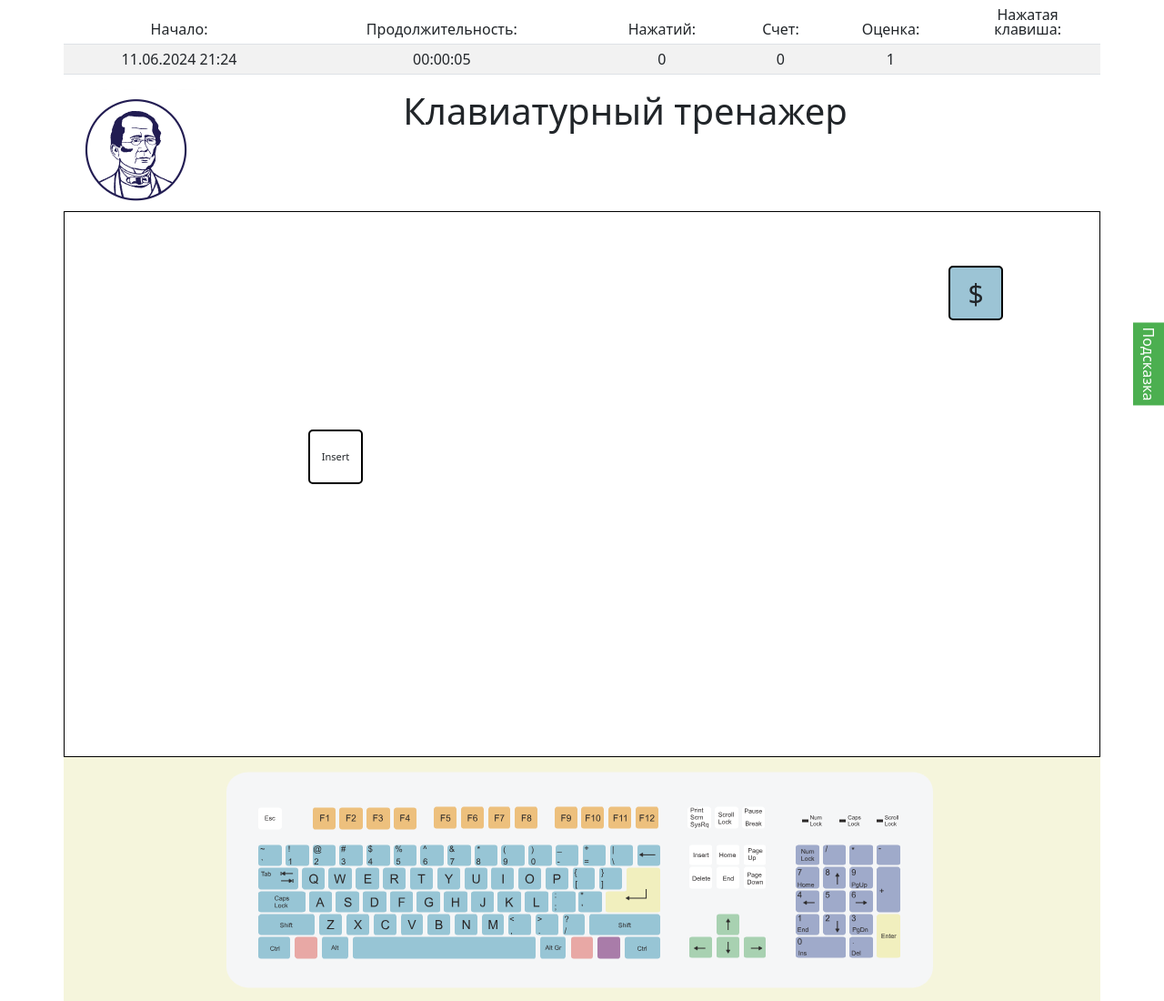
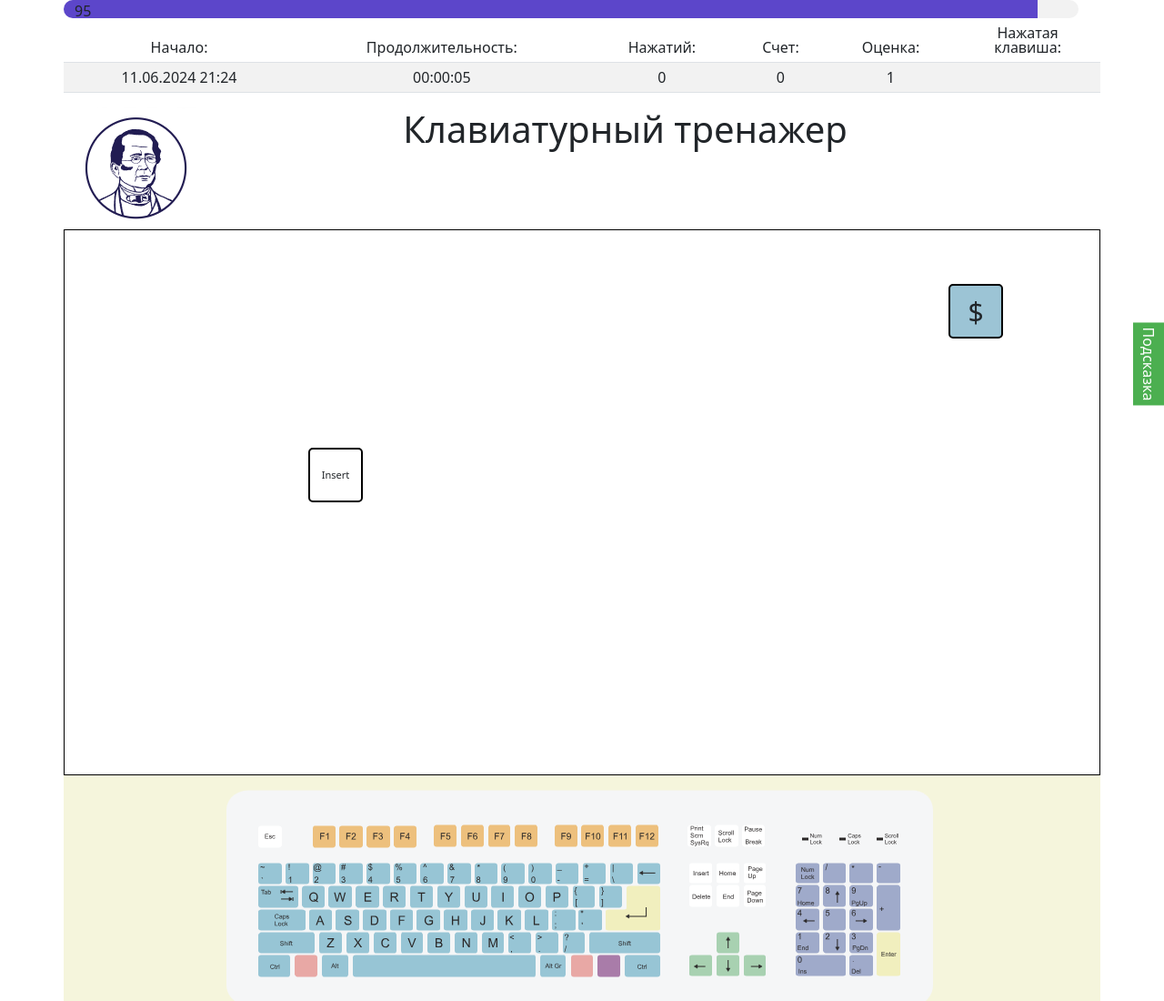
Before and after one commit to zayarniy/keyboardTrainingJS, a plain HTML site: page index.html in a window 1280 px wide. Shown: the top 1100 px of the page at 91% size. Drawn offline with nearby package versions, Linux system fonts and the light colour scheme.

Commit message:
Timer added

```diff
--- a/index.html
+++ b/index.html
@@ -14,6 +14,9 @@
 <body onload="load()">
     <div id="app">
         <div class="container">
+            <div class='row' id="timer-container">
+                <div  id="timer-line">{{timeLeft}}</div>
+              </div>
             <div class="row lh-1 text-center align-middle" style="color:black">
                 <table class="table text-center caption-top thead-light table-striped">
                     <tbody>
--- a/script.js
+++ b/script.js
@@ -30,6 +30,7 @@ let data =
     symbolsOnScreen: 0,
     symbolsPressed: 0,
     lastKeyPressed: '',
+    timeLeft:180,
     setWrongPressScore: -500,
     setDontPressScore: -1000,
     set5GradeScore: 20000,
@@ -58,13 +59,15 @@ function load() {
             }
         }
     );
+
+    timerLineInit();
     container = document.getElementById('keysContainer');
 
     qwertyKeyboard = document.getElementById('QwertyKeyboard'); setInterval(MoveSymbol, 2000);
     checkTimeStart();
     timerStart();
 
-    document.addEventListener("keydown", function () {
+    document.addEventListener("keydown", function (event) {
         event.preventDefault();
     })
     // Обработчик события нажатия клавиши
@@ -97,7 +100,7 @@ function load() {
 
         for (let i = 0; i < symbols.length; i++) {
             if (symbols[i].divSymbol.textContent.toUpperCase() === pressedKey) {
-                console.log('top:' + (1000 - symbols[i].divSymbol.offsetTop))
+                //console.log('top:' + (1000 - symbols[i].divSymbol.offsetTop))
                 data.score += (-data.setDontPressScore - symbols[i].divSymbol.offsetTop);
                 if (container.contains(symbols[i].divSymbol))
                     container.removeChild(symbols[i].divSymbol);
@@ -240,6 +243,36 @@ function toggleHint() {
     }
 }
 
+function timerLineInit()
+{
+// Set the timer duration in seconds
+let timerDuration = 100; // 3 minutes
+data.timeLeft=timerDuration;
+const timerContainer=document.getElementById('timer-container')
+// Get the timer line element
+const timerLine = document.getElementById('timer-line');
+
+// Set the initial width of the timer line to 100%
+timerLine.style.width = '100%';
+
+// Start the timer
+const timer = setInterval(() => {
+  // Decrease the width of the timer line by 1/180 (1% per second)
+  timerLine.style.width = `${(timerLine.offsetWidth / timerContainer.offsetWidth) * 100 - 100 / timerDuration}%`;
+
+  // Decrement the timer duration
+  //timerDuration--;
+  data.timeLeft--;
+
+  // Check if the timer has reached 0
+  if (data.timeLeft === 0) {
+    // Stop the timer
+    clearInterval(timer);
+    console.log('Timer finished!');
+  }
+}, 1000); // Run the timer every 1 second (1000 milliseconds)
+
+}
 
 const KeyCodeSVG = {
     'F1': 'path107',
--- a/style.css
+++ b/style.css
@@ -57,3 +57,18 @@
     width: 300px;
     display: none;
 }
+
+#timer-container {
+    width: 100%;
+    height: 20px;
+    background-color: #f2f2f2;
+    border-radius: 10px;
+    overflow: hidden;
+  }
+
+  #timer-line {
+    width: 100%;
+    height: 100%;
+    background-color: #5c46ca;
+    transition: width 1s linear;
+  }
```
